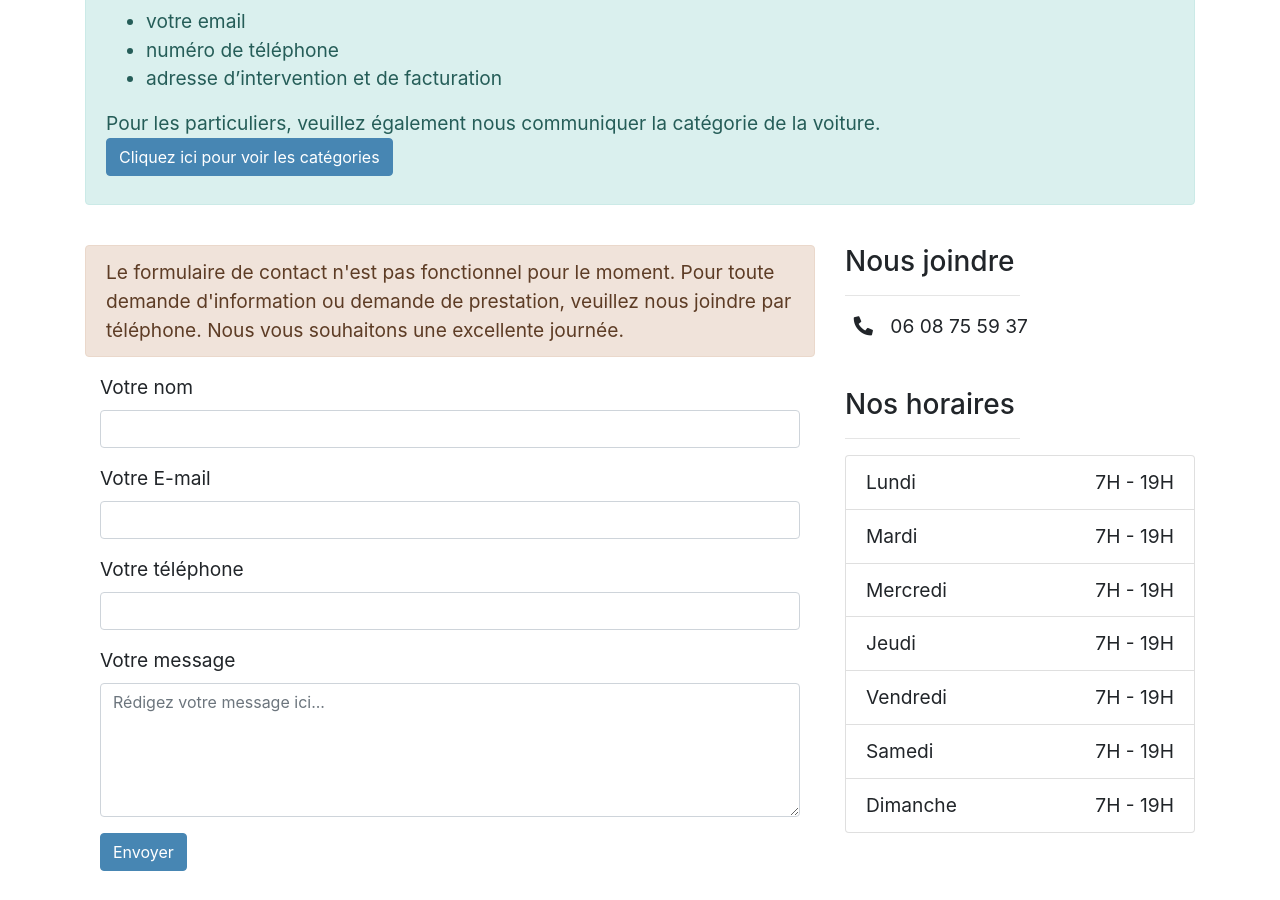
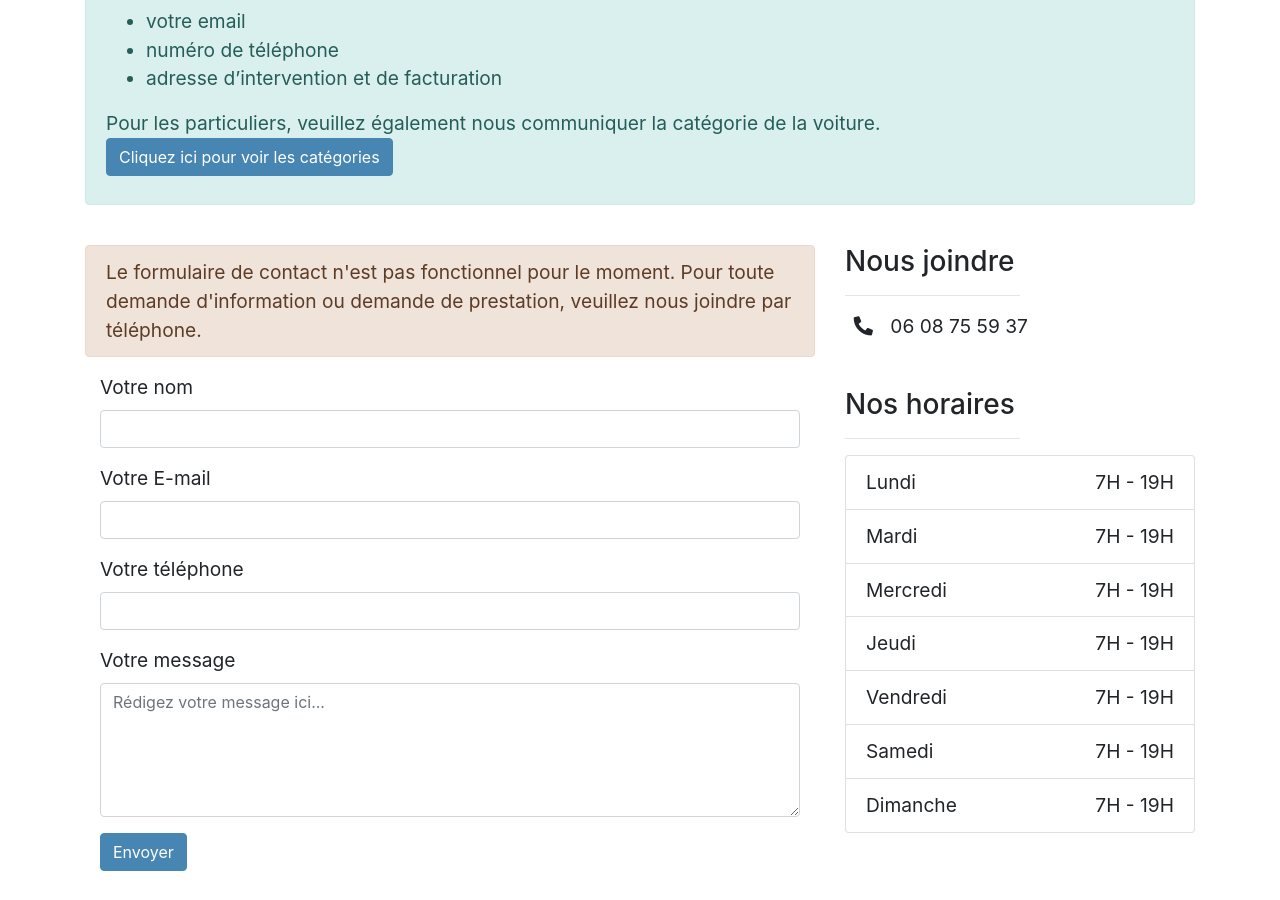
Before and after one commit to l-Aeden-l/vap-mobile, a Jekyll site: the page built from _pages/contact.html, in a window 1280 px wide and 900 px high, scrolled down 616 px. Built offline with Jekyll 4.4.1, drawn with Linux system fonts in a browser that asks for light colours.

Commit message:
Message discontionnement formulaire contact

```diff
--- a/_pages/contact.html
+++ b/_pages/contact.html
@@ -22,7 +22,7 @@ permalink: /contact/
 <div class="row py-4">
     <div class="col-md-8 col-sm-12">
     <div class="well well-sm">
-        <div class="form-submission-message alert alert-warning" role="alert">Le formulaire de contact n'est pas fonctionnel pour le moment. Pour toute demande d'information ou demande de prestation, veuillez nous joindre par téléphone. Nous vous souhaitons une excellente journée.</div>
+        <div class="form-submission-message alert alert-warning" role="alert">Le formulaire de contact n'est pas fonctionnel pour le moment. Pour toute demande d'information ou demande de prestation, veuillez nous joindre par téléphone.</div>
         <form action="{{ site.baseurl }}/assets/vendor/phpmailer/sendmail.php" id="email-form" class="form-horizontal" method="post"></form>
             <fieldset>
                 <!-- Name input -->
```
